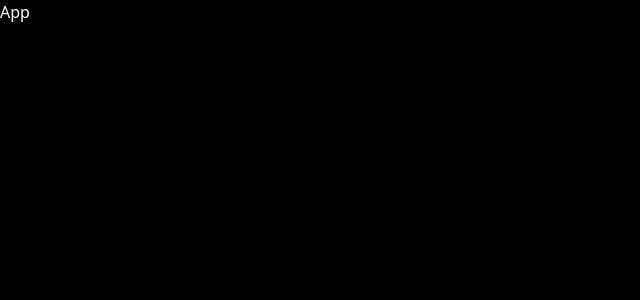
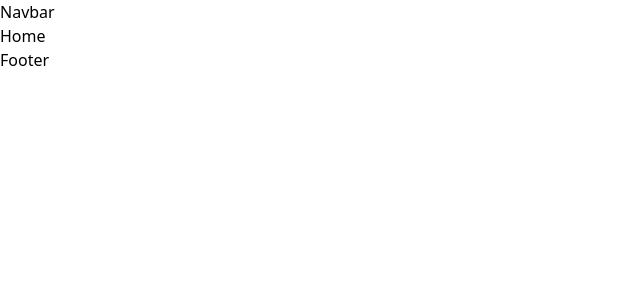
Before and after one commit to kuruvapavani/pizzacrave, a React (Create React App) app in the folder frontend/: page / in a window 1280 px wide. Shown: the top 300 px of the page, without its empty margins (0-640 px from the left). Built offline with nearby package versions, Linux system fonts and the light colour scheme.

Commit message:
add layout

```diff
--- a/frontend/package.json
+++ b/frontend/package.json
@@ -3,12 +3,16 @@
   "version": "0.1.0",
   "private": true,
   "dependencies": {
+    "@fortawesome/fontawesome-svg-core": "^6.7.2",
+    "@fortawesome/free-solid-svg-icons": "^6.7.2",
+    "@fortawesome/react-fontawesome": "^0.2.2",
     "@testing-library/dom": "^10.4.0",
     "@testing-library/jest-dom": "^6.6.3",
     "@testing-library/react": "^16.3.0",
     "@testing-library/user-event": "^13.5.0",
     "react": "^19.1.0",
     "react-dom": "^19.1.0",
+    "react-router-dom": "^7.6.1",
     "react-scripts": "5.0.1",
     "web-vitals": "^2.1.4"
   },
--- a/frontend/src/App.js
+++ b/frontend/src/App.js
@@ -1,9 +1,18 @@
-import React from 'react'
+// src/App.jsx
+import { BrowserRouter as Router, Routes, Route } from 'react-router-dom';
+import Layout from './components/Layout';
+import Home from './pages/Home';
 
-const App = () => {
+function App() {
   return (
-    <div className='min-h-screen bg-black text-white'>App</div>
-  )
+    <Router>
+      <Layout>
+        <Routes>
+          <Route path="/" element={<Home />} />
+        </Routes>
+      </Layout>
+    </Router>
+  );
 }
 
-export default App
+export default App;
--- /dev/null
+++ b/frontend/src/components/Footer.jsx
@@ -0,0 +1,9 @@
+import React from 'react'
+
+const Footer = () => {
+  return (
+    <div>Footer</div>
+  )
+}
+
+export default Footer
--- /dev/null
+++ b/frontend/src/components/Layout.jsx
@@ -0,0 +1,14 @@
+import Navbar from './Navbar';
+import Footer from './Footer';
+
+const Layout = ({ children }) => {
+  return (
+    <>
+      <Navbar />
+      <main>{children}</main>
+      <Footer />
+    </>
+  );
+};
+
+export default Layout;
--- /dev/null
+++ b/frontend/src/components/Navbar.jsx
@@ -0,0 +1,9 @@
+import React from 'react'
+
+const Navbar = () => {
+  return (
+    <div>Navbar</div>
+  )
+}
+
+export default Navbar
--- /dev/null
+++ b/frontend/src/pages/Home.jsx
@@ -0,0 +1,9 @@
+import React from 'react'
+
+const Home = () => {
+  return (
+    <div>Home</div>
+  )
+}
+
+export default Home
```
